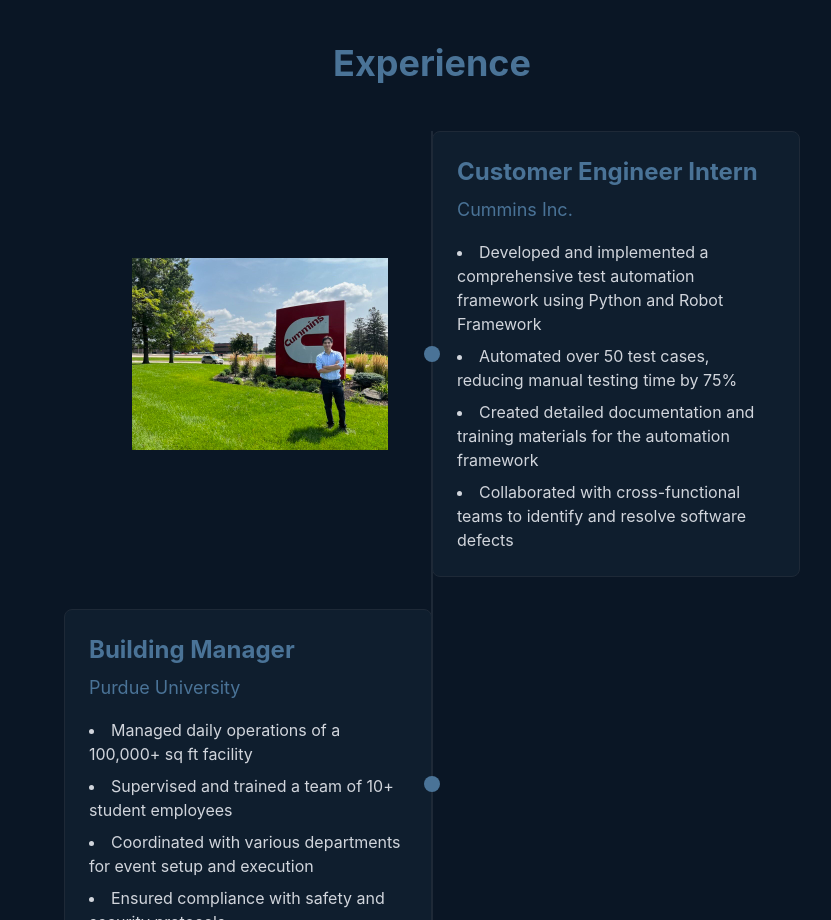
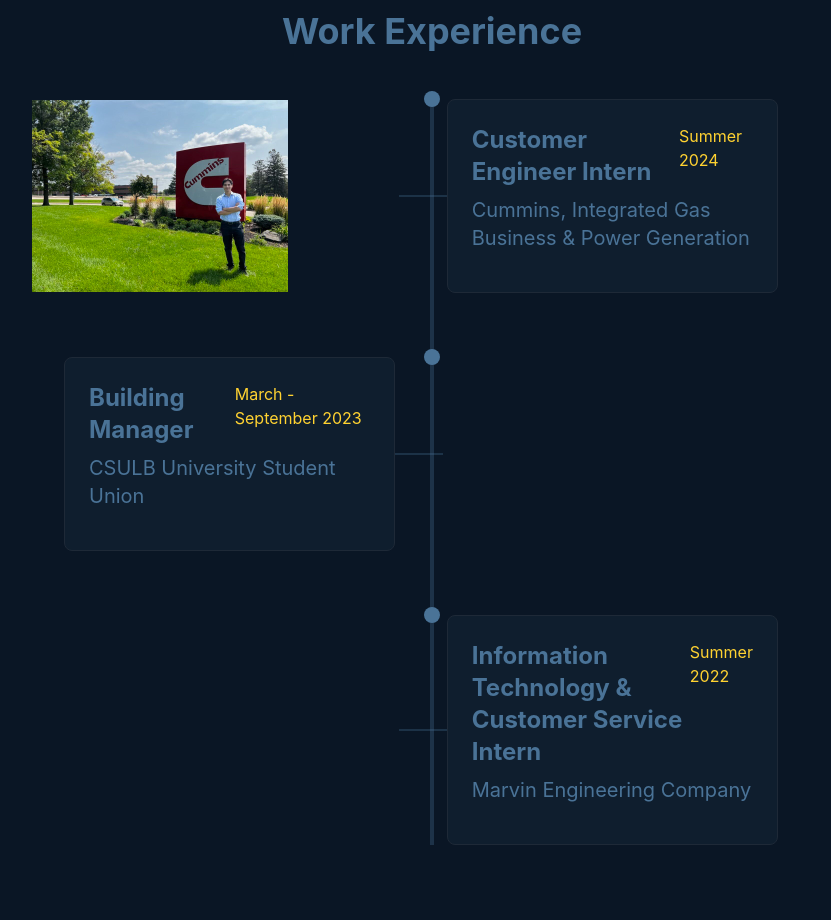
Before and after one commit to JustDeg234/DiegoDavalosPortfolioWebsite, a Next.js app: page / in a window 1280 px wide. Shown: the part 1880-2800 px from the top of the page, without its empty margins (208-1039 px from the left). Built offline with nearby package versions, Linux system fonts and the light colour scheme.

Commit message:
jpg to gif

```diff
--- a/src/app/page.js
+++ b/src/app/page.js
@@ -25,7 +25,7 @@
     title: "Augmented/Virtual Reality Kitchen Simulator",
     role: "Project Lead",
     description: "Developed an AR cooking experience that overlays digital ingredients and tools onto a real kitchen via an AR headset for safe, interactive lessons. Led a team of five to implement fluid dynamics, kinematics, and texture meshes, and created C# scripts in OpenXR Unity for a step-by-step recipe guide with tutorial videos.",
-    image: "/ar-kitchen.jpg",
+    image: "/ar-kitchen.gif",
     tags: ["Unity", "C#", "OpenXR", "AR Development"],
     github: "https://github.com/baconorigins/VROCnation"
   },
@@ -314,19 +314,23 @@
         </section>
 
         {/* Experience Section */}
-        <section id="experience" className="mb-12 md:mb-20">
-          <h2 className="text-3xl md:text-4xl font-bold mb-8 md:mb-12 text-[#4a7397] text-center" data-aos="fade-right">Experience</h2>
-          <div className="relative">
-            {/* Timeline Line */}
-            <div className="absolute left-1/2 transform -translate-x-1/2 h-full w-0.5 bg-[#1e2937]"></div>
+        <section id="experience" className="mb-12 md:mb-20 -mt-4 md:-mt-8">
+          <h2 className="text-3xl md:text-4xl font-bold mb-8 md:mb-12 text-[#4a7397] text-center" data-aos="fade-right">Work Experience</h2>
 
-            {/* Experience Items */}
-            <div className="relative w-full">
-              {/* Cummins Experience */}
+          {/* Timeline Container */}
+          <div className="relative max-w-full md:max-w-5xl mx-auto">
+            {/* Vertical Timeline Line */}
+            <div className="absolute left-4 md:left-1/2 top-0 bottom-0 w-1 bg-[#4a7397]/30 transform md:-translate-x-1/2"></div>
+
+            <div className="space-y-8 md:space-y-16">
+              {/* Customer Engineer Intern */}
               <div className="relative group" data-aos="fade-up">
-                <div className="flex items-center mb-8">
-                  {/* Left side - Photo */}
-                  <div className="absolute left-[calc(50%-300px)] top-1/2 transform -translate-y-1/2 hidden md:block">
+                <div className="absolute left-4 md:left-1/2 transform -translate-x-1/2 -mt-2">
+                  <div className="w-4 h-4 rounded-full bg-[#4a7397]"></div>
+                </div>
+
+                {/* Cummins Photo - Hidden on mobile, visible on desktop */}
+                <div className="hidden md:block absolute left-[calc(50%-400px)] top-1/2 transform -translate-y-1/2">
                   <div className="relative w-64 h-64 rounded-lg overflow-hidden transition-all duration-300 group-hover:scale-150">
           <Image
                       src="/cummins.jpg"
@@ -337,50 +341,76 @@
                   </div>
                 </div>
 
-                  {/* Mobile Photo - Above Content */}
-                  <div className="md:hidden w-full flex justify-center mb-4">
-                    <div className="relative w-48 h-48 rounded-lg overflow-hidden">
-                      <Image
-                        src="/cummins.jpg"
-                        alt="Cummins"
-                        fill
-                        className="object-contain"
-                      />
+                {/* Content Container */}
+                <div className="pl-12 md:pl-0 w-full md:w-[45%] md:ml-[52%] relative group">
+                  <div className="md:absolute md:-left-12 md:top-1/2 md:transform md:-translate-y-1/2 md:w-12 md:h-[2px] md:bg-[#4a7397]/30 hidden md:block"></div>
+                  <div className="bg-[#0f1e2e] p-4 md:p-6 rounded-lg border border-[#1e2937] transition-all duration-300 hover:shadow-xl group">
+                    <div className="flex flex-col md:flex-row justify-between items-start mb-2">
+                      <h3 className="text-xl md:text-2xl font-bold text-[#4a7397]">Customer Engineer Intern</h3>
+                      <span className="text-amber-300 text-sm md:text-base">Summer 2024</span>
+                    </div>
+                    <p className="text-lg md:text-xl text-[#4a7397] mb-4">Cummins, Integrated Gas Business & Power Generation</p>
+                    <div className="max-h-0 group-hover:max-h-[500px] group-focus-within:max-h-[500px] overflow-hidden transition-all duration-300 opacity-0 group-hover:opacity-100 [&.mobile-expanded]:max-h-[500px] [&.mobile-expanded]:opacity-100"
+                         ref={el => experienceRefs.current[0] = el}>
+                      <ul className="list-disc list-inside text-gray-300 space-y-2 md:space-y-3 pt-4">
+                        <li className="text-base md:text-lg leading-relaxed">Designed and realized customer-specific Generator Set Enclosures in AutoCAD Electrical by creating 2D and 3D drawings to fit Power Generation needs.</li>
+                        <li className="text-base md:text-lg leading-relaxed">Trained in the Power Generation Market including: Genset installation and applications, transfer switches, switchgears, sales process, diesel & natural gas engines, and fuel cell & hydrogen renewable power generation technologies.</li>
+                        <li className="text-base md:text-lg leading-relaxed">Prepared in assessing a wide range of customer power needs from emergency back-up power to Data Centers, whilst conforming to ISO ratings & contracts.</li>
+                      </ul>
+                    </div>
+                  </div>
                 </div>
               </div>
 
-                  {/* Right side - Content */}
-                  <div className="w-full md:w-1/2 ml-auto bg-[#0f1e2e] p-6 rounded-lg border border-[#1e2937]">
-                    <h3 className="text-xl md:text-2xl font-bold text-[#4a7397] mb-2">Customer Engineer Intern</h3>
-                    <p className="text-base md:text-lg text-[#4a7397] mb-4">Cummins Inc.</p>
-                    <ul className="list-disc list-inside text-gray-300 space-y-2">
-                      <li>Developed and implemented a comprehensive test automation framework using Python and Robot Framework</li>
-                      <li>Automated over 50 test cases, reducing manual testing time by 75%</li>
-                      <li>Created detailed documentation and training materials for the automation framework</li>
-                      <li>Collaborated with cross-functional teams to identify and resolve software defects</li>
+              {/* Building Manager */}
+              <div className="relative" data-aos="fade-up">
+                <div className="absolute left-4 md:left-1/2 transform -translate-x-1/2 -mt-2">
+                  <div className="w-4 h-4 rounded-full bg-[#4a7397]"></div>
+                </div>
+
+                {/* Content Container */}
+                <div className="pl-12 md:pl-0 w-full md:w-[45%] md:mr-[52%] relative group">
+                  <div className="md:absolute md:-right-12 md:top-1/2 md:transform md:-translate-y-1/2 md:w-12 md:h-[2px] md:bg-[#4a7397]/30 hidden md:block"></div>
+                  <div className="bg-[#0f1e2e] p-4 md:p-6 rounded-lg border border-[#1e2937] transition-all duration-300 hover:shadow-xl group">
+                    <div className="flex flex-col md:flex-row justify-between items-start mb-2">
+                      <h3 className="text-xl md:text-2xl font-bold text-[#4a7397]">Building Manager</h3>
+                      <span className="text-amber-300 text-sm md:text-base">March - September 2023</span>
+                    </div>
+                    <p className="text-lg md:text-xl text-[#4a7397] mb-4">CSULB University Student Union</p>
+                    <div className="max-h-0 group-hover:max-h-[500px] group-focus-within:max-h-[500px] overflow-hidden transition-all duration-300 opacity-0 group-hover:opacity-100 [&.mobile-expanded]:max-h-[500px] [&.mobile-expanded]:opacity-100"
+                         ref={el => experienceRefs.current[1] = el}>
+                      <ul className="list-disc list-inside text-gray-300 space-y-2 md:space-y-3 pt-4">
+                        <li className="text-base md:text-lg leading-relaxed">Managed CSULB's main campus building, dedicated to providing students with a secure recreational space to relax, study, eat, and work.</li>
+                        <li className="text-base md:text-lg leading-relaxed">Trained to set up AV equipment and to use the mixer to manage audio levels for constant live events held in the building and communicated with other building managers via radio to solve customer requests throughout the different club hosted dinners, networking, and outreach events.</li>
                       </ul>
                     </div>
-
-                  {/* Timeline Dot */}
-                  <div className="absolute left-1/2 top-1/2 transform -translate-x-1/2 -translate-y-1/2 w-4 h-4 bg-[#4a7397] rounded-full"></div>
+                  </div>
                 </div>
               </div>
 
-              {/* Building Manager Experience */}
-              <div className="relative" data-aos="fade-up" data-aos-delay="100">
-                <div className="flex items-center mb-8">
-                  <div className="w-full md:w-1/2 mr-auto bg-[#0f1e2e] p-6 rounded-lg border border-[#1e2937]">
-                    <h3 className="text-xl md:text-2xl font-bold text-[#4a7397] mb-2">Building Manager</h3>
-                    <p className="text-base md:text-lg text-[#4a7397] mb-4">Purdue University</p>
-                    <ul className="list-disc list-inside text-gray-300 space-y-2">
-                      <li>Managed daily operations of a 100,000+ sq ft facility</li>
-                      <li>Supervised and trained a team of 10+ student employees</li>
-                      <li>Coordinated with various departments for event setup and execution</li>
-                      <li>Ensured compliance with safety and security protocols</li>
+              {/* IT & Customer Service Intern */}
+              <div className="relative" data-aos="fade-up">
+                <div className="absolute left-4 md:left-1/2 transform -translate-x-1/2 -mt-2">
+                  <div className="w-4 h-4 rounded-full bg-[#4a7397]"></div>
+                </div>
+
+                {/* Content Container */}
+                <div className="pl-12 md:pl-0 w-full md:w-[45%] md:ml-[52%] relative group">
+                  <div className="md:absolute md:-left-12 md:top-1/2 md:transform md:-translate-y-1/2 md:w-12 md:h-[2px] md:bg-[#4a7397]/30 hidden md:block"></div>
+                  <div className="bg-[#0f1e2e] p-4 md:p-6 rounded-lg border border-[#1e2937] transition-all duration-300 hover:shadow-xl group">
+                    <div className="flex flex-col md:flex-row justify-between items-start mb-2">
+                      <h3 className="text-xl md:text-2xl font-bold text-[#4a7397]">Information Technology & Customer Service Intern</h3>
+                      <span className="text-amber-300 text-sm md:text-base">Summer 2022</span>
+                    </div>
+                    <p className="text-lg md:text-xl text-[#4a7397] mb-4">Marvin Engineering Company</p>
+                    <div className="max-h-0 group-hover:max-h-[500px] group-focus-within:max-h-[500px] overflow-hidden transition-all duration-300 opacity-0 group-hover:opacity-100 [&.mobile-expanded]:max-h-[500px] [&.mobile-expanded]:opacity-100"
+                         ref={el => experienceRefs.current[2] = el}>
+                      <ul className="list-disc list-inside text-gray-300 space-y-2 md:space-y-3 pt-4">
+                        <li className="text-base md:text-lg leading-relaxed">Delivered IT support at a private aerospace firm in Inglewood, California—specializing in manufacturing carriages, release solutions, and auxiliary equipment for fighter jets—by resolving hundreds of employee support tickets, employee inquiries on network connectivity, and new hire hardware setups.</li>
+                        <li className="text-base md:text-lg leading-relaxed">Set-up a new MFA security measure using YubiKey, protecting sensitive data for 500+ employees, working alongside the cybersecurity team.</li>
                       </ul>
                     </div>
-                  {/* Timeline Dot */}
-                  <div className="absolute left-1/2 top-1/2 transform -translate-x-1/2 -translate-y-1/2 w-4 h-4 bg-[#4a7397] rounded-full"></div>
+                  </div>
                 </div>
               </div>
             </div>
```
Lines whose indentation alone changed are shown as unchanged.
